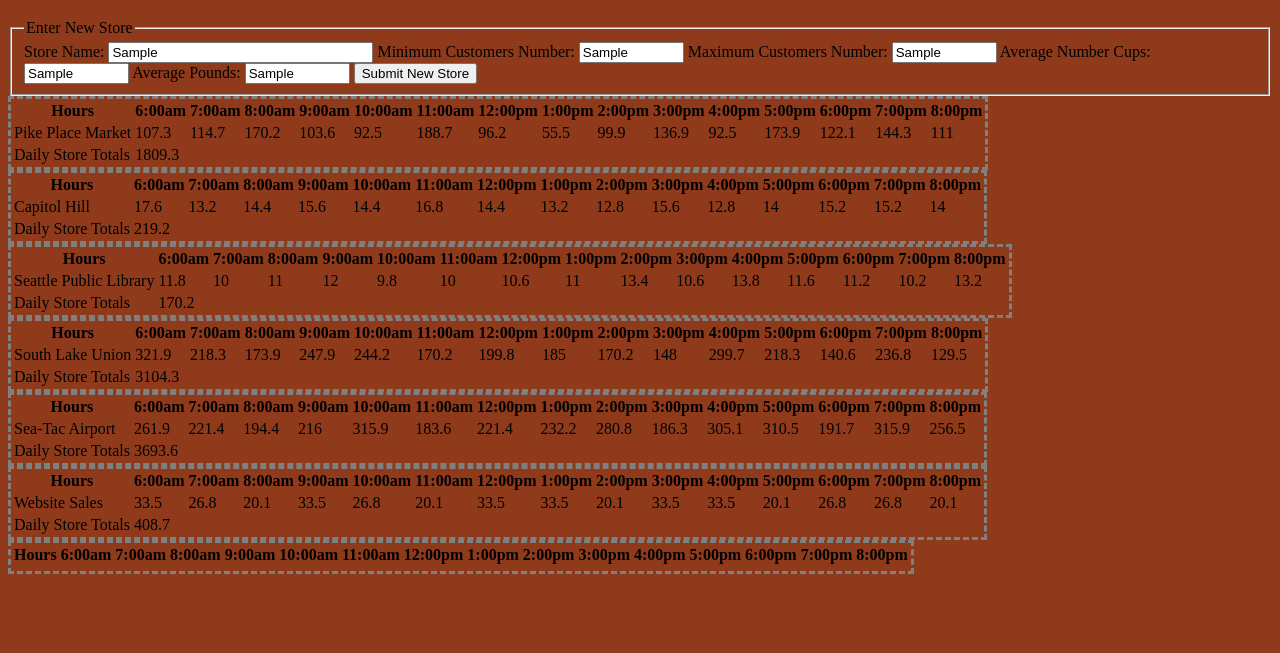
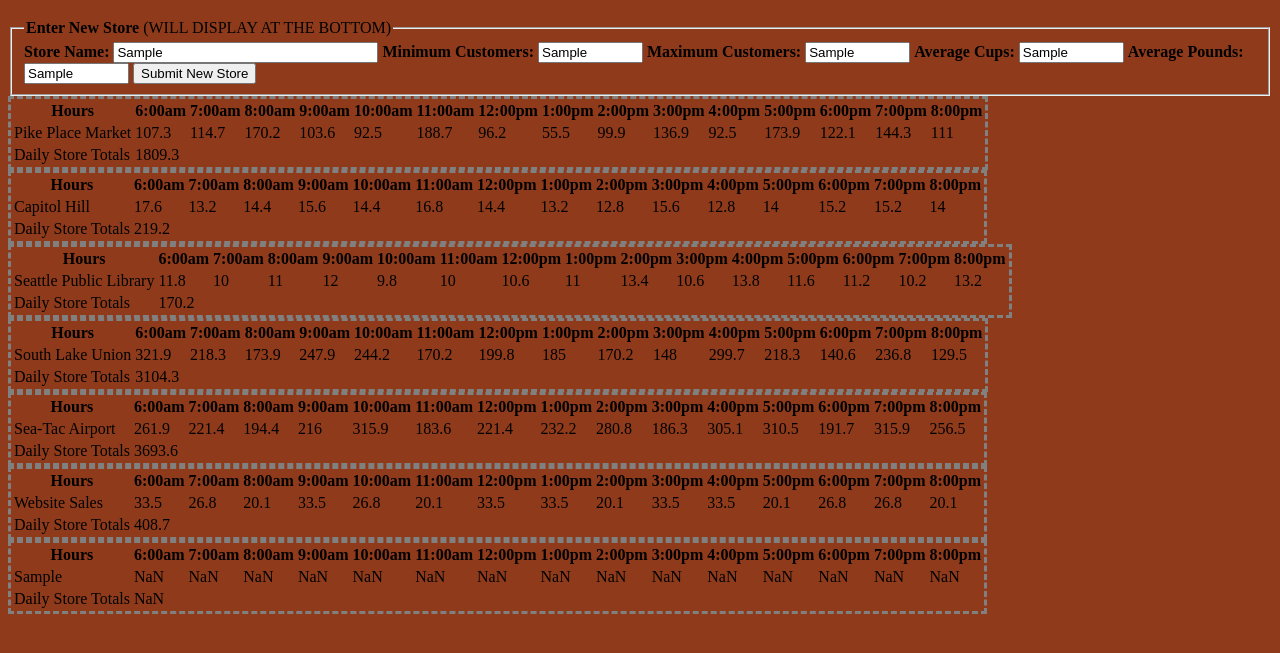
Before and after one commit to alexwuwei/campfire-coffee, a plain HTML site: page data.html in a window 1280 px wide. Both pictures are taken after typing "Sample", "Sample", "Sample", "Sample", "Sample" into the empty fields and a click on the button "Submit New Store". Shown: the part 61-714 px from the top of the page. Drawn offline with Linux system fonts and the light colour scheme.

Commit message:
final commit, added final functionality for adding a new store and having data render at the bottom of the data.html page. Also cleaned up submission form a bit

```diff
--- a/data.html
+++ b/data.html
@@ -14,16 +14,16 @@
 
     <form id="newStoreForm">
       <fieldset>
-        <legend>Enter New Store</legend>
-        <label for="storeName">Store Name: </label>
+        <legend><strong>Enter New Store</strong> (WILL DISPLAY AT THE BOTTOM)</legend>
+        <label for="storeName"><strong>Store Name: </strong></label>
         <input name="storeName" type="text" size="30" >
-        <label for="minCustomer">Minimum Customers Number: </label>
+        <label for="minCustomer"><strong>Minimum Customers: </strong></label>
         <input name="minCustomer" type="text" size="10" >
-        <label for="maxCustomer">Maximum Customers Number: </label>
+        <label for="maxCustomer"><strong>Maximum Customers: </strong></label>
         <input name="maxCustomer" type="text" size="10" >
-        <label for="avgCups">Average Number Cups: </label>
+        <label for="avgCups"><strong>Average Cups: </strong></label>
         <input name="avgCups" type="text" size="10" >
-        <label for="avgPounds">Average Pounds: </label>
+        <label for="avgPounds"><strong>Average Pounds: </strong></label>
         <input name="avgPounds" type="text" size="10" >
         <button id="newStoreBtn" type="submit">Submit New Store</button>
       </fieldset>
--- a/js/app.js
+++ b/js/app.js
@@ -139,54 +139,29 @@ websiteSales.renderStoreData();
 var newStoreForm = document.getElementById('newStoreForm');
 //function that handles the submission of a new store
 function handleNewStoreSubmit (event) {
-  console.log(event); //for debugging purposes
+  console.log(event.target.storeName.value); //for debugging purposes
   event.preventDefault(); //prevents default browser behaviour
+
+  //variables below grab the form values for later use
+  var newStoreName = event.target.storeName.value;
+  var minimumCustomerNumber = parseFloat(event.target.minCustomer.value);
+  var maximumCustomerNumber = parseFloat(event.target.maxCustomer.value);
+  var averageCupsPerCustomer = parseFloat(event.target.avgCups.value);
+  var averagePoundsPerCustomer = parseFloat(event.target.avgPounds.value);
 
   //Makes sure that all fields are filled out
   if (!event.target.storeName.value || !event.target.minCustomer.value || !event.target.maxCustomer.value || !event.target.avgCups.value || !event.target.avgPounds.value) {
     return alert ('Please fill out all fields!');
   };
 
-  //variables below grab the form values for later use
-  var newStoreName = event.target.storeName.value;
-  var minimumCustomerNumber = event.target.minCustomer.value;
-  var maximumCustomerNumber = event.target.maxCustomer.value;
-  var averageCupsPerCustomer = event.target.avgCups.value;
-  var averagePoundsPerCustomer = event.target.avgPounds.value;
+  //creates a new CoffeeShop object using data from newStoreForm
+  var createStoreObject = new CoffeeShop (newStoreName, minimumCustomerNumber,maximumCustomerNumber, averageCupsPerCustomer, averagePoundsPerCustomer);
 
-  //creates a new CoffeeShop object using data from newStoreForm
-  var createStoreObject = new CoffeeShop (this.newStoreName, this.minimumCustomerNumber,this.maximumCustomerNumber, this.averageCupsPerCustomer, this.averagePoundsPerCustomer);
-
-  //creates new table and renders new store data on data table
-  var newTable = document.createElement('table');
-  document.body.appendChild(newTable);
-
-  var newHeaderRow = document.createElement('tr'); //creates table row
-  newTable.appendChild(newHeaderRow);
-  var newHeaderCell = document.createElement('th'); //creates table header
-  newHeaderCell.textContent = 'Hours';
-  newHeaderRow.appendChild(newHeaderCell);
-  //renders operating hours
-  for (var i = 0; i < createStoreObject.operatingHours.length; i++) {
-    console.log('operating hours looping');
-    var tdEl = document.createElement('th');
-    tdEl.textContent = createStoreObject.operatingHours[i];
-    newHeaderRow.appendChild(tdEl);
-    //var trowEl = document.createElement('th');
-  };
-
-  var newRow = document.createElement('tr');
-  newTable.appendChild(newRow);
-  var newTableData = document.createElement('td');
-  newTableData.textContent = createStoreObject.storeName;
-  newRow.appendChild(newTableData);
-
-  for (var i = 0; i < createStoreObject.hourlyPoundsArray.length; i++) {
-    var tdEl = document.createElement('td');
-    tdEl.textContent = parseFloat((createStoreObject.hourlyPoundsArray[i].toFixed(2)));
-    newTable.appendChild(tdEl);
-    //var trowEl = document.createElement('th');
-  };
+  createStoreObject.hourlyCust();
+  createStoreObject.poundsSold();
+  createStoreObject.cupsSold();
+  createStoreObject.renderStoreData();
+  console.log(createStoreObject);
 
 }
 
```
